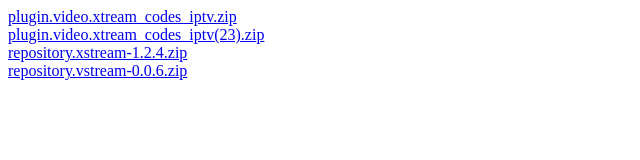
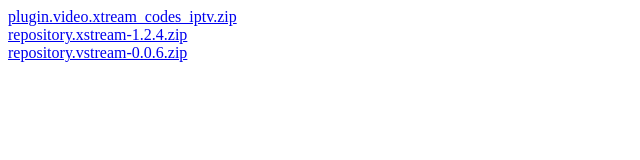
Before and after one commit to jeghal/addons, a plain HTML site: page index.html in a window 1280 px wide. Shown: the whole page, without its empty margins (0-640 px from the left). Drawn offline with Linux system fonts and the light colour scheme.

Commit message:
Update index.html

```diff
--- a/index.html
+++ b/index.html
@@ -8,8 +8,6 @@
 <body>
     <a href="plugin.video.xtream_codes_iptv.zip">plugin.video.xtream_codes_iptv.zip</a>
     <br>
-    <a href="plugin.video.xtream_codes_iptv(23).zip">plugin.video.xtream_codes_iptv(23).zip</a>
-    <br>
     <a href="repository.xstream-1.2.4.zip">repository.xstream-1.2.4.zip</a>
     <br>
     <a href="repository.vstream-0.0.6.zip">repository.vstream-0.0.6.zip</a>
```
